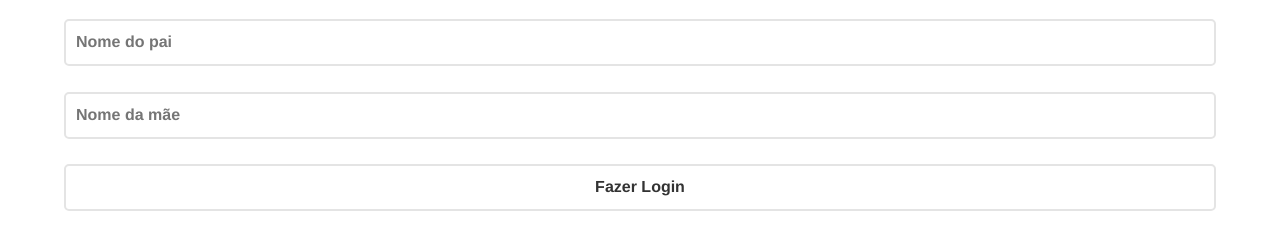
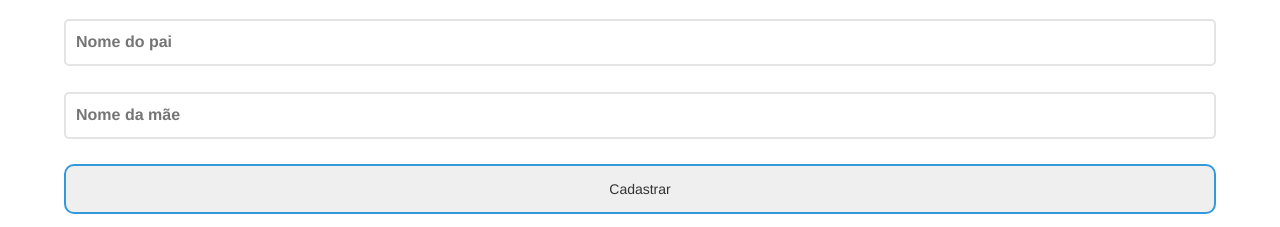
Before and after one commit to gabrielepgs/demoday, a plain HTML site: page primeiroAcesso.html in a window 1280 px wide. Shown: the part 666-893 px from the top of the page. Drawn offline with nearby package versions, Linux system fonts and the light colour scheme; a web font is replaced by a local one.

Commit message:
atualizações

```diff
--- a/primeiroAcesso.html
+++ b/primeiroAcesso.html
@@ -172,7 +172,7 @@
 
 
 
-     <button class="inputs" type="submit" id="login-button" onclick=$result>Fazer Login</button>
+     <button class="botton" type="submit" id="login-button" onclick=$result>Cadastrar</button>
 
     </div>
 
--- a/style/primeiroAcesso.css
+++ b/style/primeiroAcesso.css
@@ -249,3 +249,11 @@
         margin-top: 17%;
     }
 }
+
+.botton{
+  width: 90%;
+  padding: 1%;
+  margin: 1% auto;
+  border: #3499DB 2px solid;
+  border-radius: 10px;
+}
```
